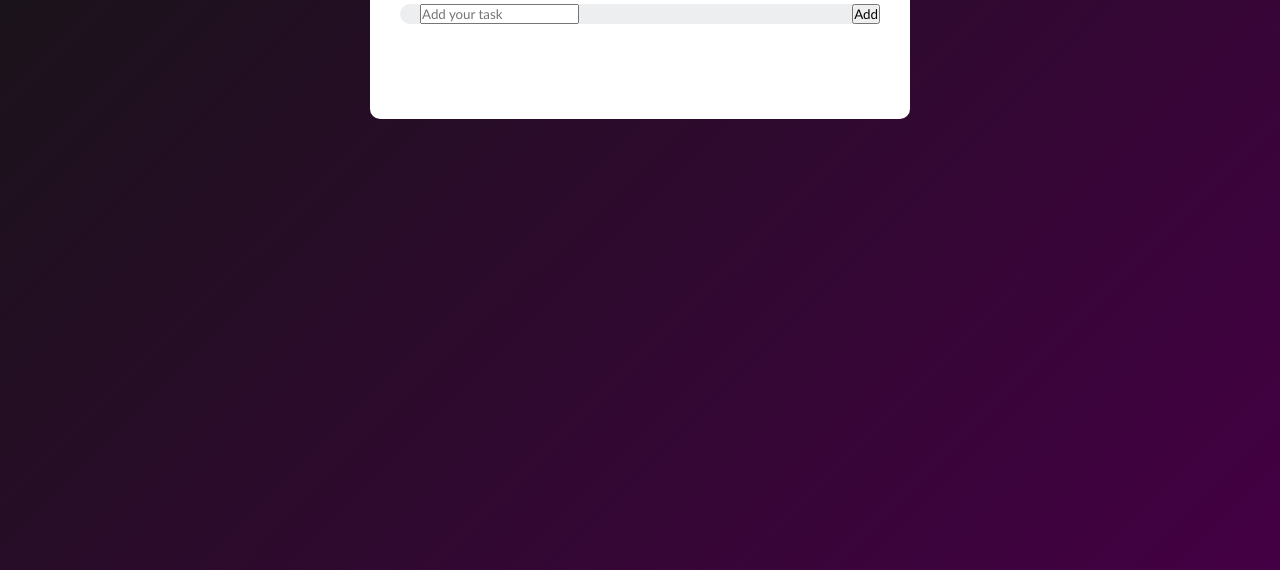
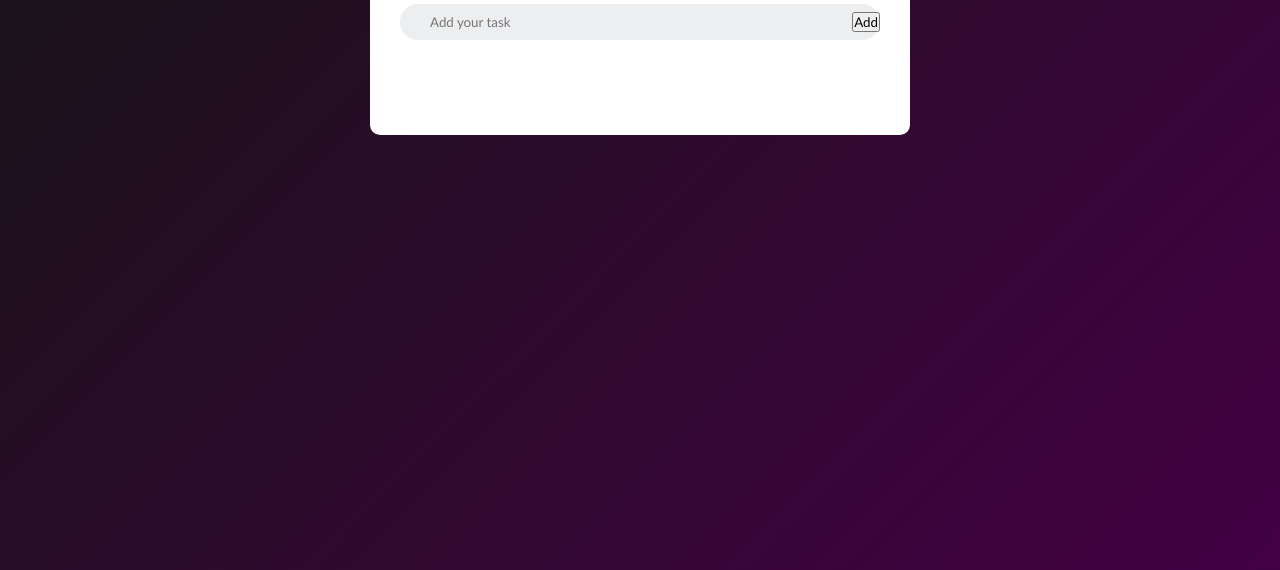
Before and after one commit to VishalKhandagale88/todo-list, a plain HTML site: page index.html in a window 1280 px wide. Shown: the part 230-800 px from the top of the page. Drawn offline with Linux system fonts and the light colour scheme.

Commit message:
added style for input

```diff
--- a/style.css
+++ b/style.css
@@ -36,3 +36,10 @@
     padding-left: 20px;
     margin-bottom: 25px;
 }
+input{
+    flex: 1;
+    border: none;
+    outline: none;
+    background: transparent;
+    padding: 10px;
+}
```
